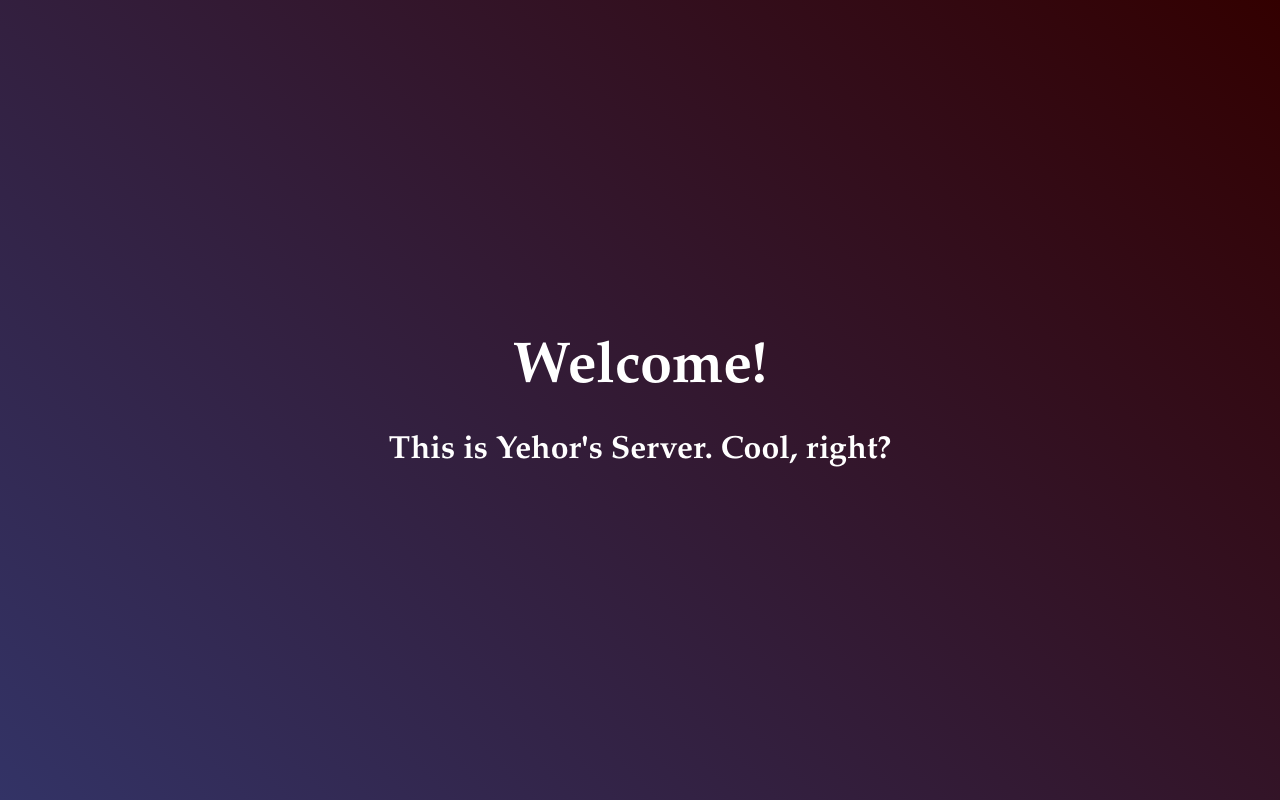
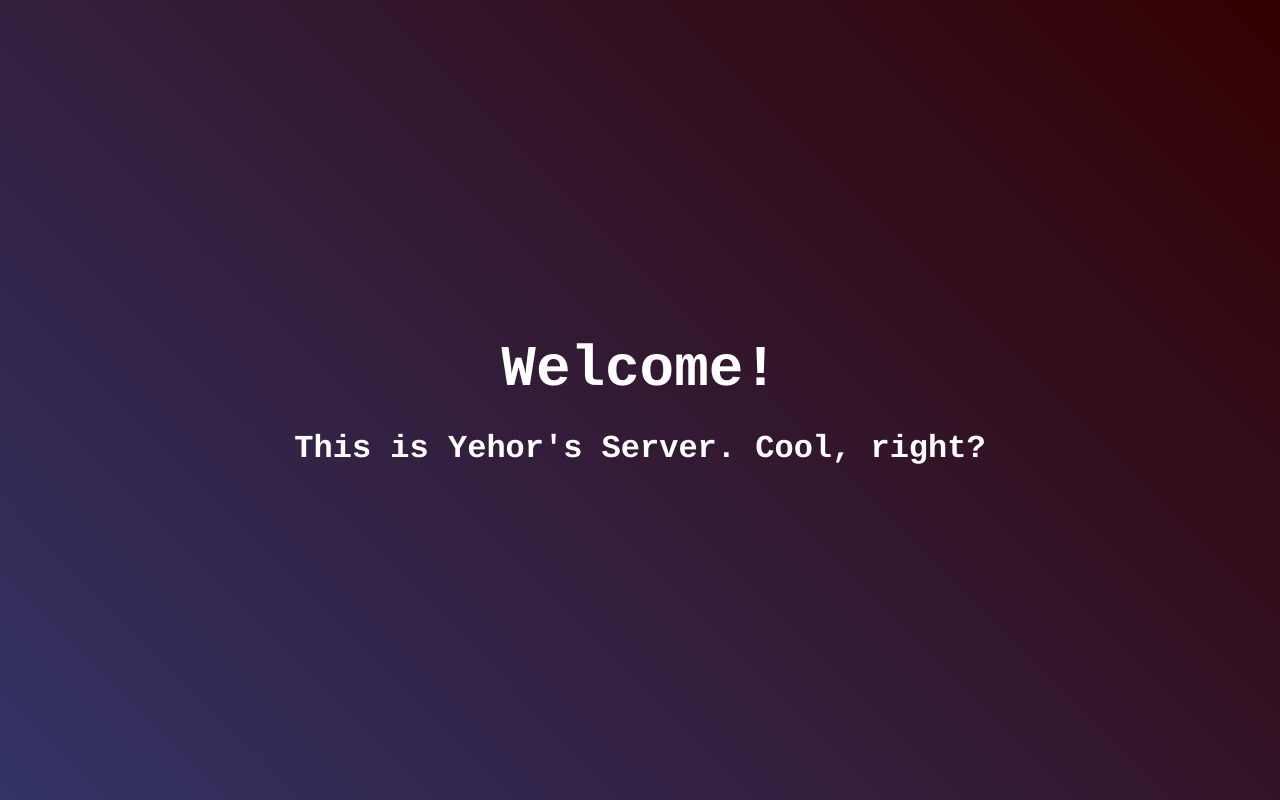
Before and after one commit to spamhws/Personal-Server, a website: page index.html in a window 1280 px wide. Drawn offline with Linux system fonts and the light colour scheme.

Commit message:
html change

```diff
--- a/index.html
+++ b/index.html
@@ -13,7 +13,7 @@
                 height: 100vh;
                 width: 100vw;
                 color: #fff;
-                font-family: 'Garamond';
+                font-family: 'Courier';
                 text-align: center;
                 margin: 0;
                 padding: 0;
```
Also changed, not shown: 1 other file.
